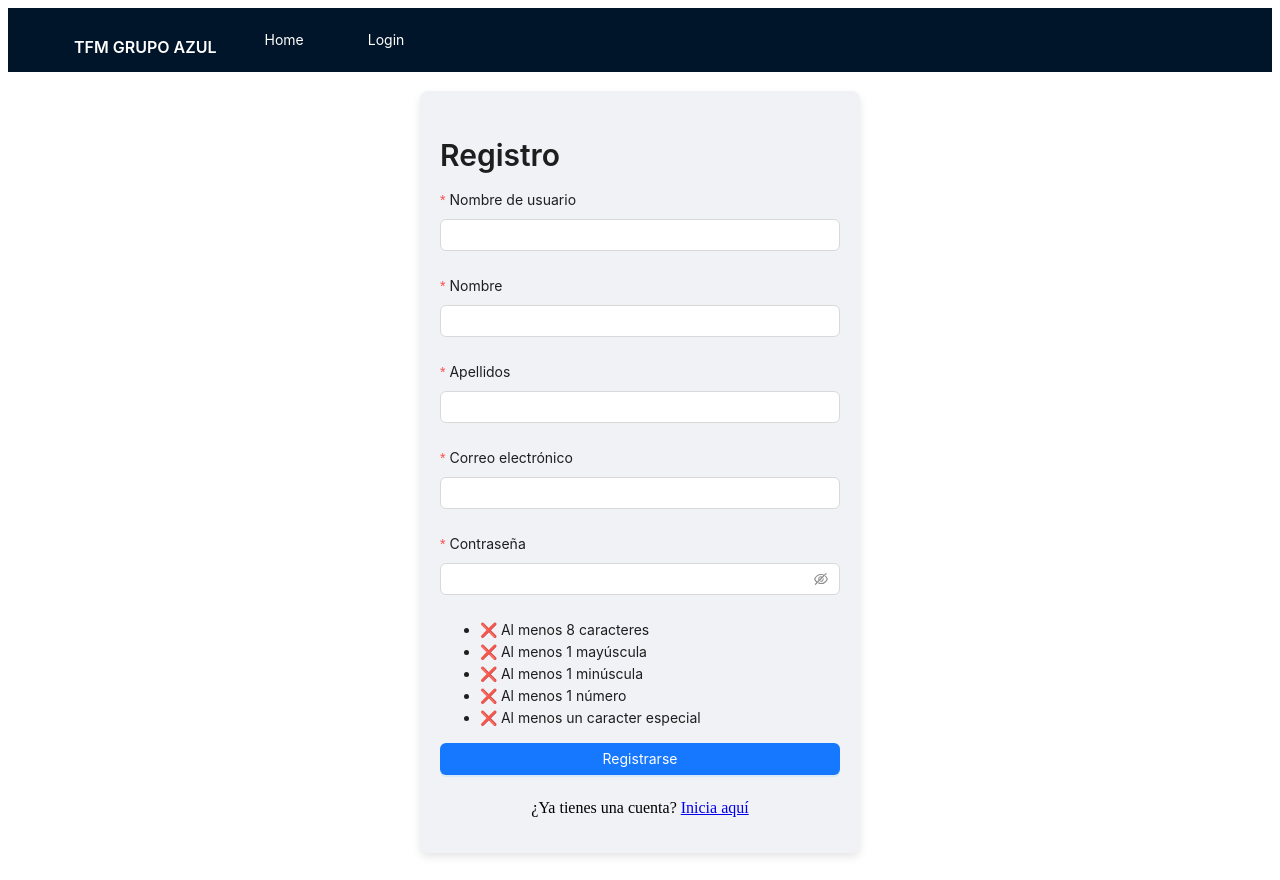
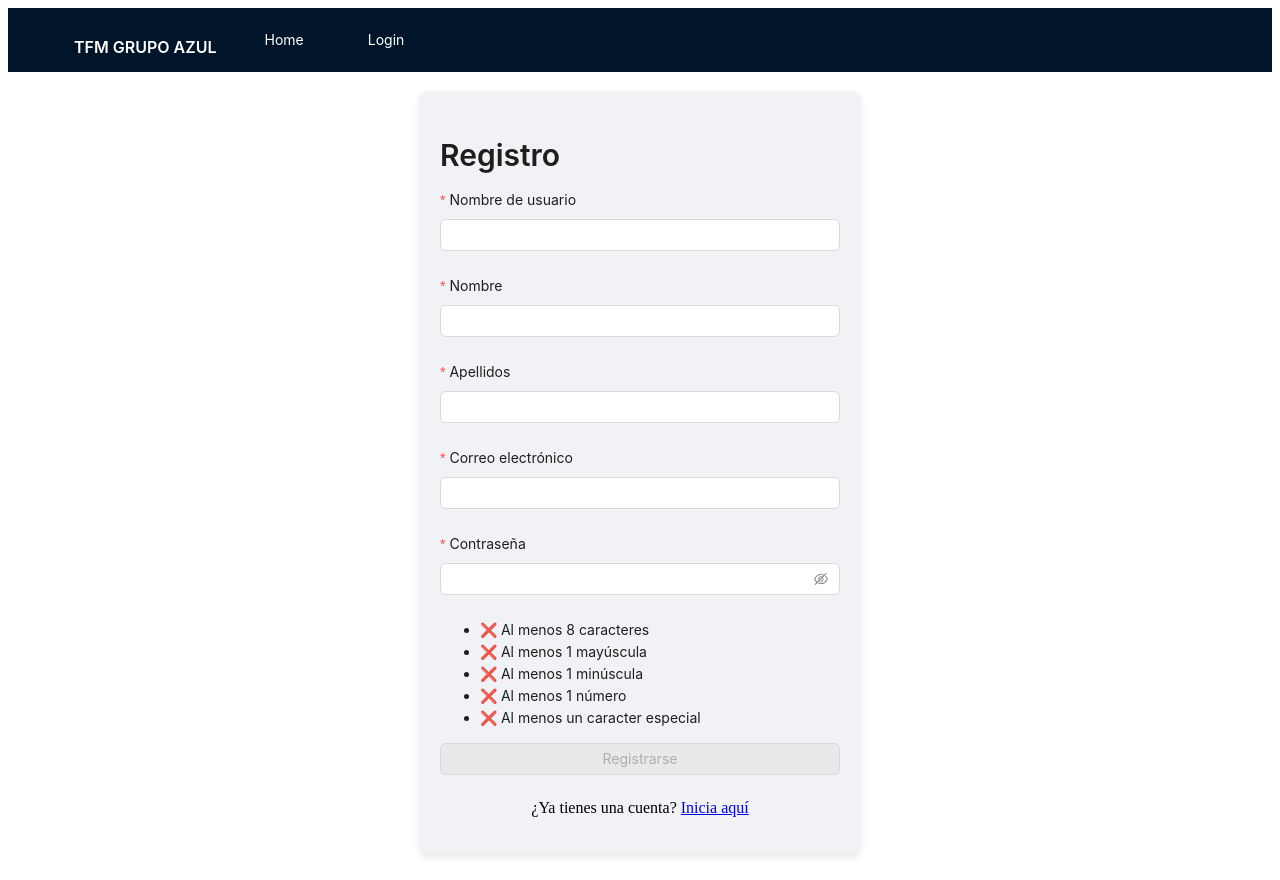
Before and after one commit to FSD0224STR/TFM-azul-frontend, a React (Vite) app: page /registration in a window 1280 px wide. Built offline with nearby package versions, Linux system fonts and the light colour scheme.

Commit message:
deshabilito botón hasta que los campos no tengan errores

```diff
--- a/src/pages/registration.jsx
+++ b/src/pages/registration.jsx
@@ -69,6 +69,12 @@ const RegistrationForm = () => {
 
     if (response.newUser) setAddedUser(response.newUser);
   };
+
+
+  const isFormValid = requirements.length && requirements.uppercase &&
+  requirements.lowercase && requirements.number && requirements.specialChar
+  && !error && username && firstname && lastname && email;
+
 
   return (
     <>
@@ -162,6 +168,7 @@ const RegistrationForm = () => {
                 type="primary"
                 htmlType="submit"
                 onClick={handleRegister}
+                disabled={!isFormValid}
                 block
               >
                 Registrarse
```
